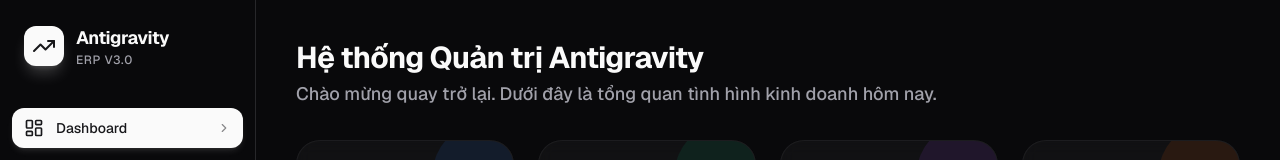
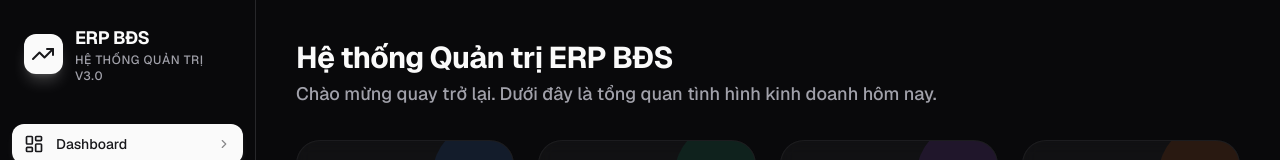
Before and after one commit to baphouseshop/ERP-BDS, a Next.js app: page / in a window 1280 px wide. Shown: the top 160 px of the page. Built offline with nearby package versions, Linux system fonts and the light colour scheme; no server answers; the database is empty.

Commit message:
fix: rename app to ERP BĐS and fix dashboard data aggregation logic

```diff
--- a/src/app/layout.tsx
+++ b/src/app/layout.tsx
@@ -14,7 +14,7 @@ const geistMono = Geist_Mono({
 });
 
 export const metadata: Metadata = {
-  title: "Antigravity ERP - Bất Động Sản",
+  title: "ERP BĐS - Quản trị Bất Động Sản",
   description: "Hệ thống ERP chuyên dụng cho sàn môi giới BĐS",
 };
 
--- a/src/app/page.tsx
+++ b/src/app/page.tsx
@@ -36,7 +36,7 @@ export default async function DashboardPage() {
     projects.forEach((p: any) => {
       p.units?.forEach((u: any) => {
         if (u.status === 'available') stats.availableUnits++;
-        if (['reserved', 'contracted', 'handed_over'].includes(u.status)) stats.soldUnits++;
+        if (['booked', 'sold', 'locked'].includes(u.status)) stats.soldUnits++;
       });
     });
   }
@@ -44,7 +44,7 @@ export default async function DashboardPage() {
   return (
     <div className="space-y-8">
       <div className="flex flex-col gap-1">
-        <h1 className="text-3xl font-bold tracking-tight">Hệ thống Quản trị Antigravity</h1>
+        <h1 className="text-3xl font-bold tracking-tight">Hệ thống Quản trị ERP BĐS</h1>
         <p className="text-muted-foreground font-medium text-lg">Chào mừng quay trở lại. Dưới đây là tổng quan tình hình kinh doanh hôm nay.</p>
       </div>
 
--- a/src/components/layout/sidebar.tsx
+++ b/src/components/layout/sidebar.tsx
@@ -39,8 +39,8 @@ export function Sidebar() {
           <TrendingUp size={24} />
         </div>
         <div className="flex flex-col">
-          <span className="font-bold text-lg tracking-tight">Antigravity</span>
-          <span className="text-xs text-muted-foreground font-medium uppercase tracking-wider">ERP v3.0</span>
+          <span className="font-bold text-lg tracking-tight">ERP BĐS</span>
+          <span className="text-xs text-muted-foreground font-medium uppercase tracking-wider">Hệ thống Quản trị v3.0</span>
         </div>
       </div>
 
```
